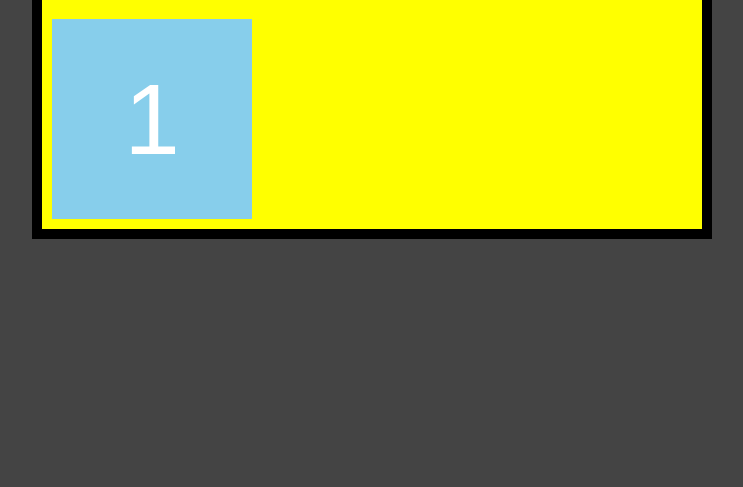
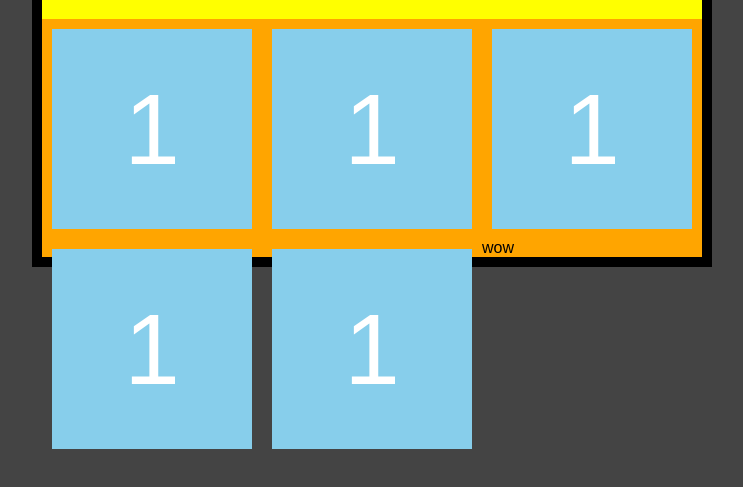
Before and after one commit to leesulgi66/htmlCss, a plain HTML site: page htmlcss-s01e05/float-grid/float-grid.html in a window 1280 px wide. Shown: the part 121-608 px from the top of the page, without its empty margins (268-1011 px from the left). Drawn offline with Linux system fonts and the light colour scheme.

Commit message:
float - float의 특징

```diff
--- a/htmlcss-s01e05/float-grid/float-grid.html
+++ b/htmlcss-s01e05/float-grid/float-grid.html
@@ -29,6 +29,10 @@
             font-size: 100px;
             color: white;
             text-align: center;
+            float: left; /* float은 위로 뜨기 때문에 부모는 float의 높이를 알지 못한다. */
+        }
+        .wow {
+            background-color: orange;
         }
         </style>
     </head>
@@ -37,6 +41,13 @@
         <div class="wrapper">
             <h1>float grid</h1>
             <div class="box">1</div>
+            <div class="box">1</div>
+            <div class="box">1</div>
+            <div class="box">1</div>
+            <div class="box">1</div>
+            <div class="wow">
+                wow
+            </div>
         </div>
 
     </body>
```
